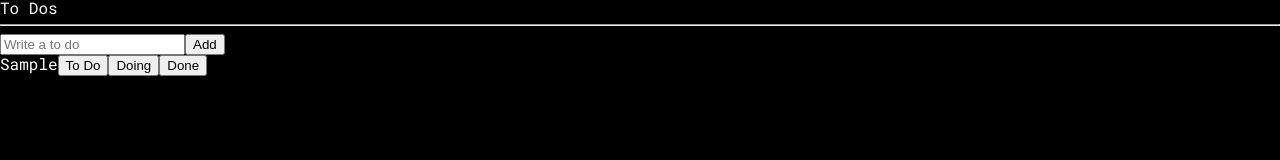
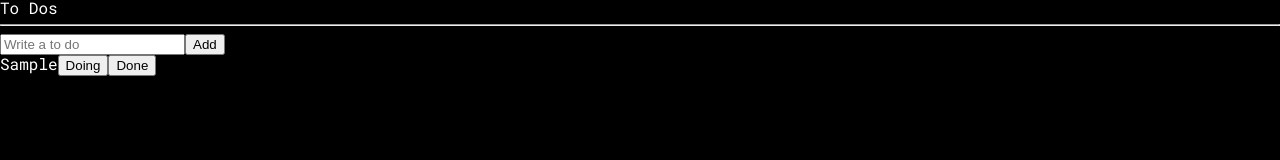
Before and after one commit to wlarkspur/react-master-wlarkspur-2, a React (Create React App) app: page / in a window 1280 px wide. Both pictures are taken after typing "Sample" into the empty fields and a click on the button "Add". Shown: the top 160 px of the page. Built offline with nearby package versions, Linux system fonts and the light colour scheme.

Commit message:
Category boolean && testing

```diff
--- a/src/components/ToDo.tsx
+++ b/src/components/ToDo.tsx
@@ -1,12 +1,23 @@
-import { IToDo } from "./atoms";
+import { useSetRecoilState } from "recoil";
+import { IToDo, toDoState } from "./atoms";
 
-function ToDo({ text }: IToDo) {
+function ToDo({ text, category, id }: IToDo) {
+  const setToDos = useSetRecoilState(toDoState);
+  const onClick = (newCategory: IToDo["category"]) => {
+    console.log("i wanna to", newCategory);
+  };
   return (
     <li>
       <span>{text}</span>
-      <button>To Do</button>
-      <button>Doing</button>
-      <button>Done</button>
+      {category !== "DOING" && (
+        <button onClick={() => onClick("DOING")}>Doing</button>
+      )}
+      {category !== "TO_DO" && (
+        <button onClick={() => onClick("TO_DO")}>To Do</button>
+      )}
+      {category !== "DONE" && (
+        <button onClick={() => onClick("DONE")}>Done</button>
+      )}
     </li>
   );
 }
```
